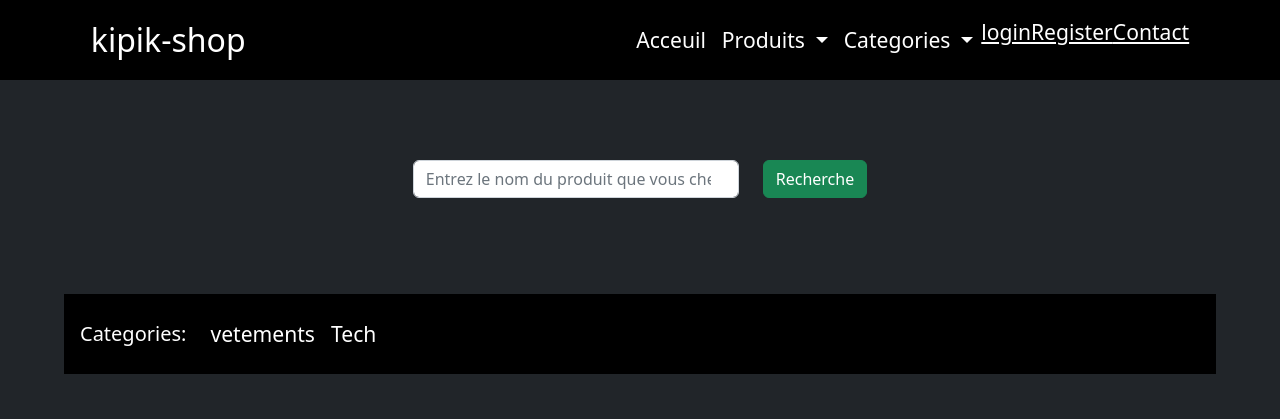
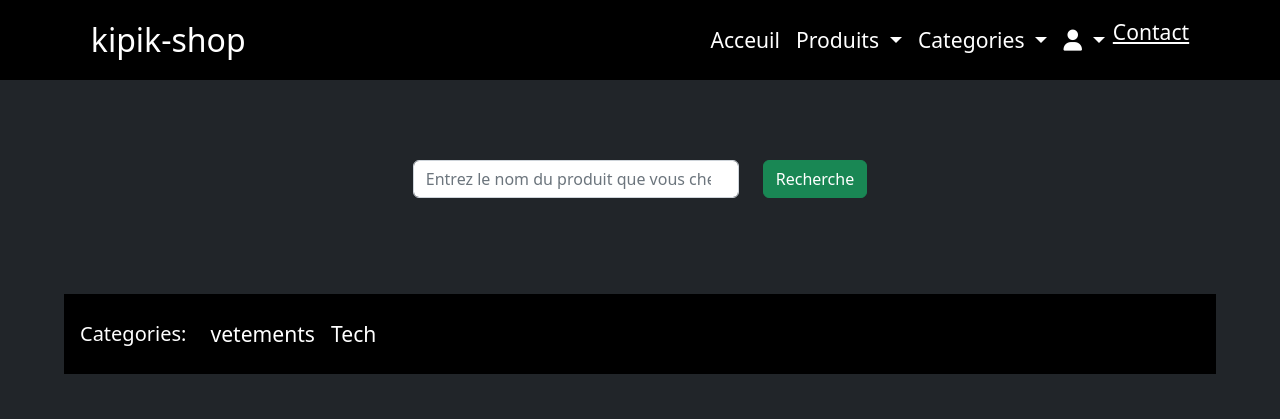
Before and after one commit to Antho-Webdesign/ecommerce2022, a Django app: page / in a window 1280 px wide. Shown: the top 419 px of the page. Run offline with Django 3.2, Linux system fonts and the light colour scheme; data comes from the database, SQL or seed files in the repository; both versions use the stored data as it was after the commit; some libraries are stand-ins or nearby versions.

Commit message:
navbar en externe et inclut

```diff
--- a/shop/templates/shop/base.html
+++ b/shop/templates/shop/base.html
@@ -26,93 +26,9 @@
 </style>
 <script src="https://maxcdn.bootstrapcdn.com/bootstrap/4.0.0/js/bootstrap.min.js" integrity="sha384-JZR6Spejh4U02d8jOt6vLEHfe/JQGiRRSQQxSfFWpi1MquVdAyjUar5+76PVCmYl" crossorigin="anonymous">
 </script>
-
-<div class="row header-box" style="background: black;">
-    <div class="col-md-12">
-
-        <nav class="navbar navbar-expand-lg navbar-dark bg-dark p-3">
-            <a class="nav-link titre-principale" href="{% url 'home' %}">kipik-shop</a>
-            <button class="navbar-toggler" type="button" data-toggle="collapse" data-target="#navbarNavDropdown" aria-controls="navbarNavDropdown" aria-expanded="false" aria-label="Toggle navigation">
-                <span class="navbar-toggler-icon"></span>
-            </button>
-            <div class="collapse navbar-collapse" id="navbarNavDropdown" style="justify-content: flex-end">
-                <ul class="navbar-nav">
-                    <li class="nav-item active">
-                        <a class="nav-link" href="{% url 'home' %}">Acceuil</a>
-                    </li>
-
-                    <li class="nav-item dropdown">
-                        <a class="nav-link dropdown-toggle" href="#" id="navbarDropdownMenuLink" data-toggle="dropdown" aria-haspopup="true" aria-expanded="false">
-                            Produits
-                        </a>
-                        <div class="dropdown-menu" aria-labelledby="navbarDropdownMenuLink">
-                            {% for pro in products %}
-                                <a class="dropdown-item text-dark text-dropdown" href="{% url 'detail' pro.slug %}">{{ pro.name }}</a>
-                            {% endfor %}
-                        </div>
-                    </li>
-
-                    <li class="nav-item dropdown">
-                        <a class="nav-link dropdown-toggle" href="#" id="navbarDropdownMenuLink" data-toggle="dropdown" aria-haspopup="true" aria-expanded="false">
-                            Categories
-                        </a>
-
-                        <div class="dropdown-menu" aria-labelledby="navbarDropdownMenuLink">
-                            {% for cat in categories %}
-                                <a name="category" class="dropdown-item text-dark text-dropdown" href="{% url 'category' cat.slug %}">{{ cat.name }}</a>
-                            {% endfor %}
-                        </div>
-                    </li>
-
-                    {% if user.is_authenticated %}
-                        <li class="nav-item dropdown">
-                            <a class="nav-link dropdown-toggle" href="#" id="navbarDropdownMenuLink" data-toggle="dropdown" aria-haspopup="true" aria-expanded="false">
-                                <i class="fa fa-user"></i>
-                            </a>
-
-                            <div class="dropdown-menu" aria-labelledby="navbarDropdownMenuLink">
-                                <a class="nav-link text-dark text-center text-dropdown" href="{% url 'profile' %}">profile</a>
-                                <a class="nav-link text-dark text-center text-dropdown" href="{% url 'cart' %}">Cart</a>
-                                <a class="nav-link text-dark text-center text-dropdown" href="{% url 'logout' %}">Logout</a>
-                            </div>
-                        </li>
-
-
-                        {% if user.cart %}
-                            <li class="nav-item dropdown">
-                                <a class="nav-link dropdown-toggle" href="{% url 'cart' %}" id="navbarDropdownMenuLink" data-toggle="dropdown" aria-haspopup="true" aria-expanded="false">
-                                    <i class="fa fa-cart-plus"></i>
-                                    ({{ user.cart.orders.count }})
-                                </a>
-                                <div class="dropdown-menu" aria-labelledby="navbarDropdownMenuLink">
-                                    {% for order in user.cart.orders.all %}
-                                        <div class="cart-box">
-                                            <a class="dropdown-item text-dark text-dropdown" href="{% url 'detail' order.product.slug %}">
-                                                {{ order.product.name }}</a>
-                                            <a class="btn btn-danger text-end m-auto" href="{% url 'delete-product-cart' order.product.slug %}">
-                                                X
-                                            </a>
-                                        </div>
-                                    {% endfor %}
-                                </div>
-                            </li>
-                        {% endif %}
-
-                    {% else %}
-                        <li class="nav-item">
-                            <a href="{% url 'login' %}">login</a>
-                        </li>
-                        <li class="nav-item">
-                            <a href="{% url 'signup' %}">Register</a>
-                        </li>
-                    {% endif %}
-                    <li>
-                        <a href="{% url 'contact_form' %}">Contact</a>
-                </ul>
-            </div>
-        </nav>
-    </div>
-</div>
+{% include 'shop/navbar.html' %}
+{% block navbar %}
+{% endblock %}
 
 {% block content %}
 {% endblock %}
--- a/shop/templates/shop/cart.html
+++ b/shop/templates/shop/cart.html
@@ -14,9 +14,9 @@
                 <table class="table table-striped text-light">
                     <thead>
                         <tr>
-                            <th>Product</th>
-                            <th>Quantity</th>
-                            <th>Price</th>
+                            <th>Produit(s)</th>
+                            <th>Quantité(s)</th>
+                            <th>Prix</th>
                             <th></th>
                         </tr>
                     </thead>
--- /dev/null
+++ b/shop/templates/shop/navbar.html
@@ -0,0 +1,97 @@
+
+{% load static %}
+
+{% block navbar %}
+
+<div class="row header-box" style="background: black;">
+    <div class="col-md-12">
+
+        <nav class="navbar navbar-expand-lg navbar-dark bg-dark p-3">
+            <a class="nav-link titre-principale" href="{% url 'home' %}">kipik-shop</a>
+            <button class="navbar-toggler" type="button" data-toggle="collapse" data-target="#navbarNavDropdown" aria-controls="navbarNavDropdown" aria-expanded="false" aria-label="Toggle navigation">
+                <span class="navbar-toggler-icon"></span>
+            </button>
+            <div class="collapse navbar-collapse" id="navbarNavDropdown" style="justify-content: flex-end">
+                <ul class="navbar-nav">
+                    <li class="nav-item active">
+                        <a class="nav-link" href="{% url 'home' %}">Acceuil</a>
+                    </li>
+
+                    <li class="nav-item dropdown">
+                        <a class="nav-link dropdown-toggle" href="#" id="navbarDropdownMenuLink" data-toggle="dropdown" aria-haspopup="true" aria-expanded="false">
+                            Produits
+                        </a>
+                        <div class="dropdown-menu" aria-labelledby="navbarDropdownMenuLink">
+                            {% for pro in products %}
+                                <a class="dropdown-item text-dark text-dropdown" href="{% url 'detail' pro.slug %}">{{ pro.name }}</a>
+                            {% endfor %}
+                        </div>
+                    </li>
+
+                    <li class="nav-item dropdown">
+                        <a class="nav-link dropdown-toggle" href="#" id="navbarDropdownMenuLink" data-toggle="dropdown" aria-haspopup="true" aria-expanded="false">
+                            Categories
+                        </a>
+
+                        <div class="dropdown-menu" aria-labelledby="navbarDropdownMenuLink">
+                            {% for cat in categories %}
+                                <a name="category" class="dropdown-item text-dark text-dropdown" href="{% url 'category' cat.slug %}">{{ cat.name }}</a>
+                            {% endfor %}
+                        </div>
+                    </li>
+
+                    {% if user.is_authenticated %}
+                        <li class="nav-item dropdown">
+                            <a class="nav-link dropdown-toggle" href="#" id="navbarDropdownMenuLink" data-toggle="dropdown" aria-haspopup="true" aria-expanded="false">
+                                <i class="fa fa-user"></i>
+                            </a>
+
+                            <div class="dropdown-menu" aria-labelledby="navbarDropdownMenuLink">
+                                <a class="nav-link text-dark text-center text-dropdown" href="{% url 'profile' %}">profile</a>
+                                <a class="nav-link text-dark text-center text-dropdown" href="{% url 'cart' %}">Cart</a>
+                                <a class="nav-link text-dark text-center text-dropdown" href="{% url 'logout' %}">Logout</a>
+                            </div>
+                        </li>
+
+
+                        {% if user.cart %}
+                            <li class="nav-item dropdown">
+                                <a class="nav-link dropdown-toggle" href="{% url 'cart' %}" id="navbarDropdownMenuLink" data-toggle="dropdown" aria-haspopup="true" aria-expanded="false">
+                                    <i class="fa fa-cart-plus"></i>
+                                    ({{ user.cart.orders.count }})
+                                </a>
+                                <div class="dropdown-menu" aria-labelledby="navbarDropdownMenuLink">
+                                    {% for order in user.cart.orders.all %}
+                                        <div class="cart-box">
+                                            <a class="dropdown-item text-dark text-dropdown" href="{% url 'detail' order.product.slug %}">
+                                                {{ order.product.name }}</a>
+                                            <a class="btn btn-danger text-end m-auto" href="{% url 'delete-product-cart' order.product.slug %}">
+                                                X
+                                            </a>
+                                        </div>
+                                    {% endfor %}
+                                </div>
+                            </li>
+                        {% endif %}
+
+                    {% else %}
+                    <li class="nav-item dropdown">
+                            <a class="nav-link dropdown-toggle" href="#" id="navbarDropdownMenuLink" data-toggle="dropdown" aria-haspopup="true" aria-expanded="false">
+                                <i class="fa fa-user"></i>
+                            </a>
+
+                            <div class="dropdown-menu" aria-labelledby="navbarDropdownMenuLink">
+                                <a class="nav-link text-dark text-center text-dropdown" href="{% url 'login' %}">Connexion</a>
+                                <a class="nav-link text-dark text-center text-dropdown" href="{% url 'signup' %}">Inscription</a>
+                            </div>
+                        </li>
+                    {% endif %}
+                    <li>
+                        <a href="{% url 'contact_form' %}">Contact</a>
+                </ul>
+            </div>
+        </nav>
+    </div>
+</div>
+
+{% endblock %}
--- a/shop/views.py
+++ b/shop/views.py
@@ -12,6 +12,10 @@ def base(request):
     item = items.id
     return render(request, 'shop/base.html', context={"items": items, "item": item})
 
+def navbar(request):
+    categories = Category.objects.all()
+    produits = Product.objects.all()
+    return render(request, 'shop/navbar.html', context={"categories": categories, "produits": produits})
 
 def tva(request):
     ttc = sum(order.product.price * order.quantity for order in request.user.cart.orders.all())
```
Also changed, not shown: shop/urls.py (+15 -1 lines), db.sqlite3.
